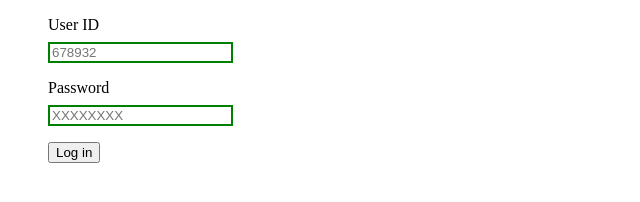
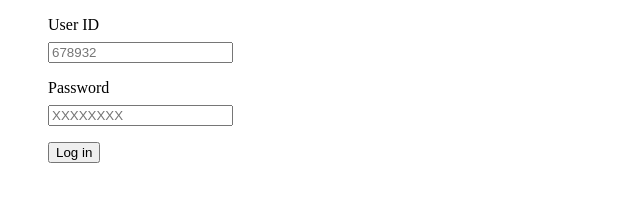
Before and after one commit to sul-devs/html-forms, a website: page basic-controls-2.html in a window 1280 px wide. Shown: the whole page, without its empty margins (0-640 px from the left). Drawn offline with Linux system fonts and the light colour scheme.

Commit message:
If input is not empty and is valid, styles.

```diff
--- a/style.css
+++ b/style.css
@@ -22,6 +22,6 @@ input:not(:placeholder-shown):invalid {
   border: 2px solid red;
 }
 
-input:valid {
+input:not(:placeholder-shown):valid {
   border: 2px solid green;
 }
```
